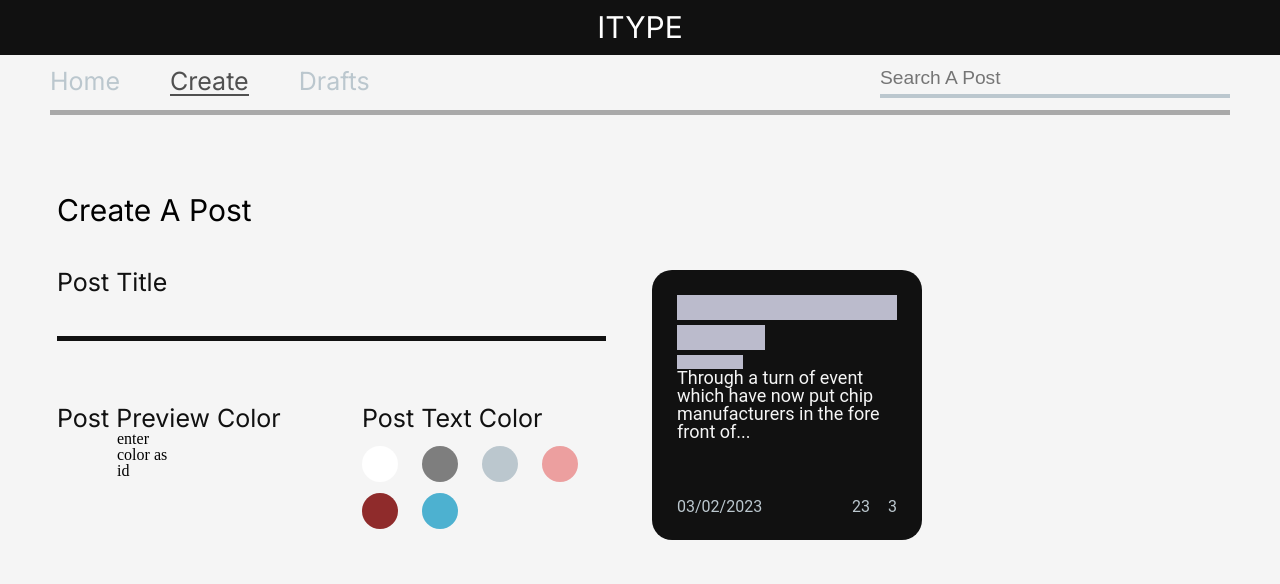
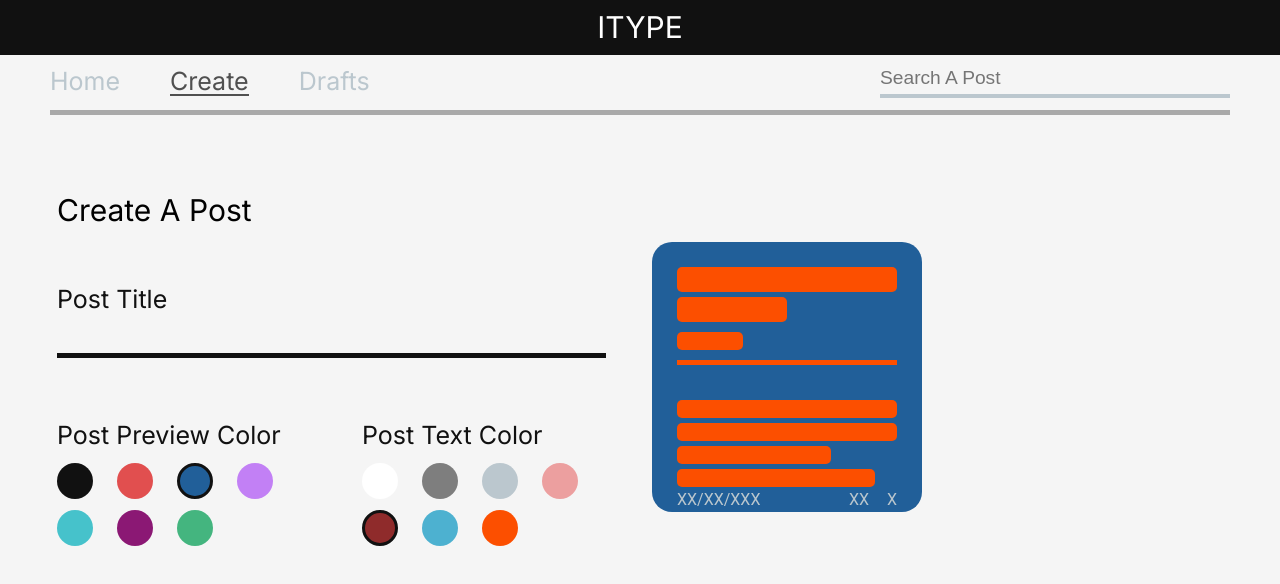
Before and after one commit to node0112/blogFrontend, a React (Vite) app: page /create in a window 1280 px wide. Shown: the top 584 px of the page. Built offline with nearby package versions, Linux system fonts and the light colour scheme; no server answers.

Commit message:
completed post preview logic

```diff
--- a/src/components/EditPage.jsx
+++ b/src/components/EditPage.jsx
@@ -1,4 +1,4 @@
-import React, { useEffect } from 'react'
+import React, { useEffect, useState } from 'react'
 import { Editor } from '@tinymce/tinymce-react'; //using cloud editor
 
 import "./css/editpage.css"
@@ -6,62 +6,78 @@ import "./css/editpage.css"
 function Editpage() {
 
 
-  useEffect(() => {
-    console.log(import.meta.env.VITE_EDITOR_KEY+"  joe")
-  }, [])
+  let [postBgColor,setpostBgColor] = useState("#215F99")
+  let [postTextColor,setPostTextColor] = useState("#FC4F00")
+
+  function changePrevText(color){
+    setPostTextColor(color)
+    document.querySelector(".text-color-selected").classList.remove("text-color-selected")
+    document.getElementById(color).classList.add("text-color-selected")
+  }
+  function changePrevBg(color){
+    setpostBgColor(color)
+    document.querySelector(".bg-color-selected").classList.remove("bg-color-selected")
+    document.getElementById(color).classList.add("bg-color-selected")
+  }
 
   return (
     <div className="edit">
-        <div className='content-title' style={{marginTop: "60px",marginBottom: "45px"}}>Create A Post</div>
-        <div className="edit-container flex" style={{marginLeft: "7px", marginBottom: "120px", gap: '50px'}}>
-          <div className="options-container">
+        <div className='content-title' style={{marginTop: "60px"}}>Create A Post</div>
+        <div className="edit-container flex" style={{marginLeft: "7px", marginBottom: "100px",  gap: '50px'}}>
+          <div className="options-container" style={{marginTop: '45px'}}>
             <div className="flex column" id='title-editor'>
               <div className="small-heading">Post Title</div>
               <input type="text" className="title-input" />
             </div>
             <div className="flex " id='color-picker'>
               <div className="color-picker flex column" id='post-bg-color'>
-                <div className="small-heading">Post Preview Color</div>
+                <div className="small-heading" style={{marginBottom: "15px"}}>Post Preview Color</div>
                 <div className="color-options">
-                  <div className="color-circle"></div> enter color as id
-                  <div className="color-circle"></div>
-                  <div className="color-circle"></div>
-                  <div className="color-circle"></div>
-                  <div className="color-circle"></div>
+                  <div className="color-circle " id="#111111" onClick={()=>{changePrevBg("#111111")}} style={{backgroundColor: "#111111"}}></div>
+                  <div className="color-circle" id="#E14F4F" onClick={()=>{changePrevBg("#E14F4F")}} style={{backgroundColor: "#E14F4F"}} />
+                  <div className="color-circle bg-color-selected" id="#215F99" onClick={()=>{changePrevBg("#215F99")}} style={{backgroundColor: "#215F99"}} />
+                  <div className="color-circle" id="#C280F5" onClick={()=>{changePrevBg("#C280F5")}} style={{backgroundColor: "#C280F5"}} />
+                  <div className="color-circle" id="#46C2CB" onClick={()=>{changePrevBg("#46C2CB")}} style={{backgroundColor: "#46C2CB"}} />
+                  <div className="color-circle" id="#8B1874" onClick={()=>{changePrevBg("#8B1874")}} style={{backgroundColor: "#8B1874"}} />
+                  <div className="color-circle" id="#44B57F" onClick={()=>{changePrevBg("#44B57F")}} style={{backgroundColor: "#44B57F"}} />
                 </div>
               </div>
               <div className="color-picker flex column" id='post-text-color'>
                 <div className="small-heading" style={{marginBottom: "15px"}}>Post Text Color</div>
                 <div className="color-options">
-                  <div className="color-circle" id="FFFFFF" style={{backgroundColor: "#FFFFFF"}}></div>
-                  <div className="color-circle" id="" style={{backgroundColor: "#7E7E7E"}} />
-                  <div className="color-circle" id="" style={{backgroundColor: "#BBC7CE"}} />
-                  <div className="color-circle" id="" style={{backgroundColor: "#EC9F9F"}} />
-                  <div className="color-circle" id="" style={{backgroundColor: "#8F2B2B"}} />
-                  <div className="color-circle" id="" style={{backgroundColor: "#4DB1D0"}} />
+                  <div className="color-circle " id="#FFFFFF" onClick={()=>{changePrevText("#FFFFFF")}} style={{backgroundColor: "#FFFFFF"}}></div>
+                  <div className="color-circle" id="#7E7E7E" onClick={()=>{changePrevText("#7E7E7E")}} style={{backgroundColor: "#7E7E7E"}} />
+                  <div className="color-circle" id="#BBC7CE" onClick={()=>{changePrevText("#BBC7CE")}} style={{backgroundColor: "#BBC7CE"}} />
+                  <div className="color-circle" id="#EC9F9F" onClick={()=>{changePrevText("#EC9F9F")}} style={{backgroundColor: "#EC9F9F"}} />
+                  <div className="color-circle text-color-selected" id="#8F2B2B" onClick={()=>{changePrevText("#8F2B2B")}} style={{backgroundColor: "#8F2B2B"}} />
+                  <div className="color-circle" id="#4DB1D0" onClick={()=>{changePrevText("#4DB1D0")}} style={{backgroundColor: "#4DB1D0"}} />
+                  <div className="color-circle" id="#FC4F00" onClick={()=>{changePrevText("#FC4F00")}} style={{backgroundColor: "#FC4F00"}} />
                 </div>
               </div>
             </div>
           </div>
-          <div className="post-preview">
-          <div className="post flex column">
+          <div className="post flex column" id='post-preview' style={{backgroundColor: postBgColor}}>
               <div className="post-top-container">
                 <div className="post-title">
-                  <span className='preview-text' style={{width: '100%', height: "25px", display: "block", backgroundColor: "#BBC"}} />
-                  <span className='preview-text' style={{width: '40%', height: "25px", display: "block", backgroundColor: "#BBC", marginTop: '5px'}}></span>
+                  <span className='preview-text' style={{width: '100%', height: "25px", display: "block", backgroundColor: postTextColor}} />
+                  <span className='preview-text' style={{width: '50%', height: "25px", display: "block", backgroundColor: postTextColor, marginTop: '5px', marginBottom: '10px'}}></span>
                 </div>
-                <span className='preview-text' style={{width: '30%', height: "14px", display: "block", backgroundColor: "#BBC"}} />
-                <div className="post-content">Through a turn of event which have now put chip manufacturers in the fore front of...</div>
+                <span className='preview-text' style={{width: '30%', height: "18px", display: "block", backgroundColor: postTextColor, marginBottom: '10px'}} />
+                <span style={{width: '100%', height: "5px", display: "block", backgroundColor: postTextColor, marginBottom: "35px"}} />
+                <span className='preview-text' style={{width: '100%', height: "18px", display: "block", backgroundColor: postTextColor, marginBottom: '5px'}} />
+                <span className='preview-text' style={{width: '100%', height: "18px", display: "block", backgroundColor: postTextColor, marginBottom: '5px'}} />
+                <span className='preview-text' style={{width: '70%', height: "18px", display: "block", backgroundColor: postTextColor, marginBottom: '5px'}} />
+                <span className='preview-text' style={{width: '90%', height: "18px", display: "block", backgroundColor: postTextColor, marginBottom: '5px'}} />
+
               </div>
               <div className="post-bottom-container flex between">
-                <div className='post-date'>03/02/2023</div>
+                <div className='post-date'>XX/XX/XXX</div>
                 <div className="post-stats flex">
-                  <div className="post-like">23</div>
-                  <div className="post-comments">3</div>
+                  <div className="post-like">XX</div>
+                  <div className="post-comments">X</div>
                 </div>
               </div>
             </div>
-          </div>
           <div className="info-container">
 
           </div>
--- a/src/components/css/editpage.css
+++ b/src/components/css/editpage.css
@@ -34,3 +34,12 @@
     grid-template-columns: repeat(4,60px);
     grid-auto-rows: 47px;
 }
+
+.preview-text{
+    transition: all 0.3s;
+    border-radius: 5px;
+}
+
+.text-color-selected,.bg-color-selected{
+    border: 3px solid var(--grayblack);
+}
--- a/src/index.css
+++ b/src/index.css
@@ -1,7 +1,7 @@
 :root{
   --darkgray: rgb(138, 138, 138);
   --accent: #BBC7CE;
-  --grayblack: rgb(17, 17, 17);
+  --grayblack: #111111;
   --grayblackheader: rgb(17, 17, 17);
 }
 
```
